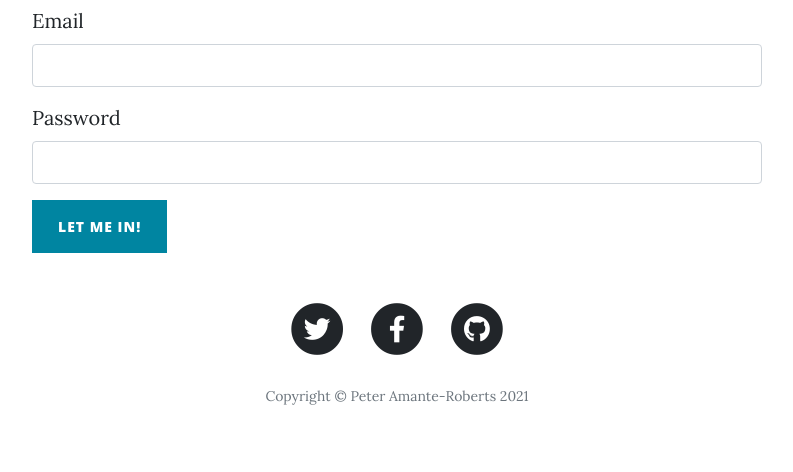
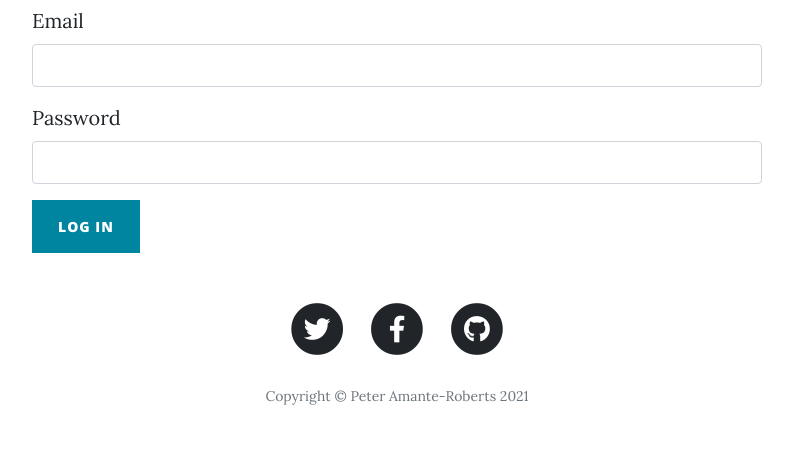
Before and after one commit to ptear/blog, a Flask app: page /login in a window 1280 px wide. Shown: the part 576-1048 px from the top of the page, without its empty margins (243-1036 px from the left). Run offline with Flask 2, Linux system fonts and the light colour scheme; some libraries are stand-ins or nearby versions.

Commit message:
Make less aggressive no '!'

```diff
--- a/forms.py
+++ b/forms.py
@@ -17,13 +17,13 @@ class RegisterForm(FlaskForm):
     email = StringField("Email", validators=[DataRequired()])
     password = PasswordField("Password", validators=[DataRequired()])
     name = StringField("Name", validators=[DataRequired()])
-    submit = SubmitField("Sign Me Up!")
+    submit = SubmitField("Sign Up")
 
 
 class LoginForm(FlaskForm):
     email = StringField("Email", validators=[DataRequired()])
     password = PasswordField("Password", validators=[DataRequired()])
-    submit = SubmitField("Let Me In!")
+    submit = SubmitField("Log In")
 
 
 class CommentForm(FlaskForm):
--- a/templates/contact.html
+++ b/templates/contact.html
@@ -23,8 +23,7 @@
 <div class="container">
     <div class="row">
         <div class="col-lg-8 col-md-10 mx-auto">
-            <p>Want to get in touch? Fill out the form below to send me a message and I will get back to you as soon as
-                possible!</p>
+            <p>Want to get in touch? Fill out the form below to send me a message.</p>
             <form action="{{ url_for('contact') }}" class="form" method="post" enctype="multipart/form-data"
                   name="sentMessage" id="contactForm" novalidate>
                 <div class="control-group">
--- a/templates/login.html
+++ b/templates/login.html
@@ -11,7 +11,7 @@
         <div class="col-lg-8 col-md-10 mx-auto">
           <div class="page-heading">
             <h1>Log In</h1>
-            <span class="subheading">Welcome Back!</span>
+            <span class="subheading">Welcome Back</span>
           </div>
         </div>
       </div>
--- a/templates/register.html
+++ b/templates/register.html
@@ -11,7 +11,7 @@
         <div class="col-lg-8 col-md-10 mx-auto">
           <div class="page-heading">
             <h1>Register</h1>
-            <span class="subheading">Start Contributing to the Blog!</span>
+            <span class="subheading">Start Contributing to the Blog</span>
           </div>
         </div>
       </div>
```
